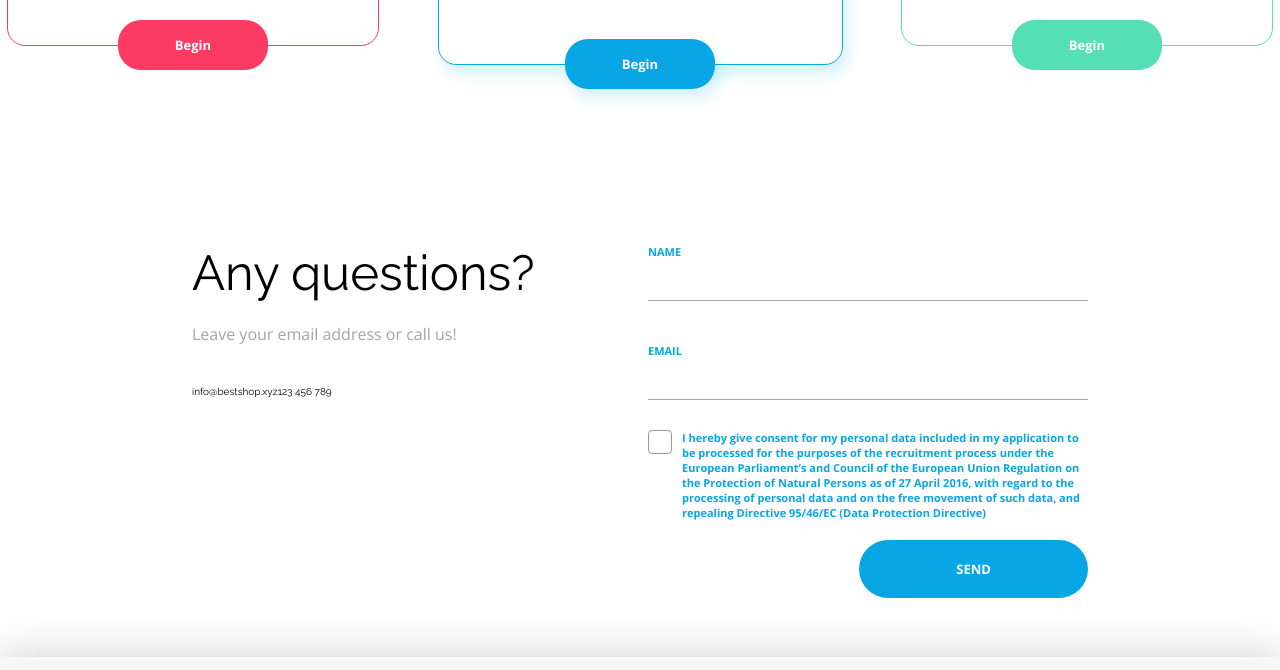
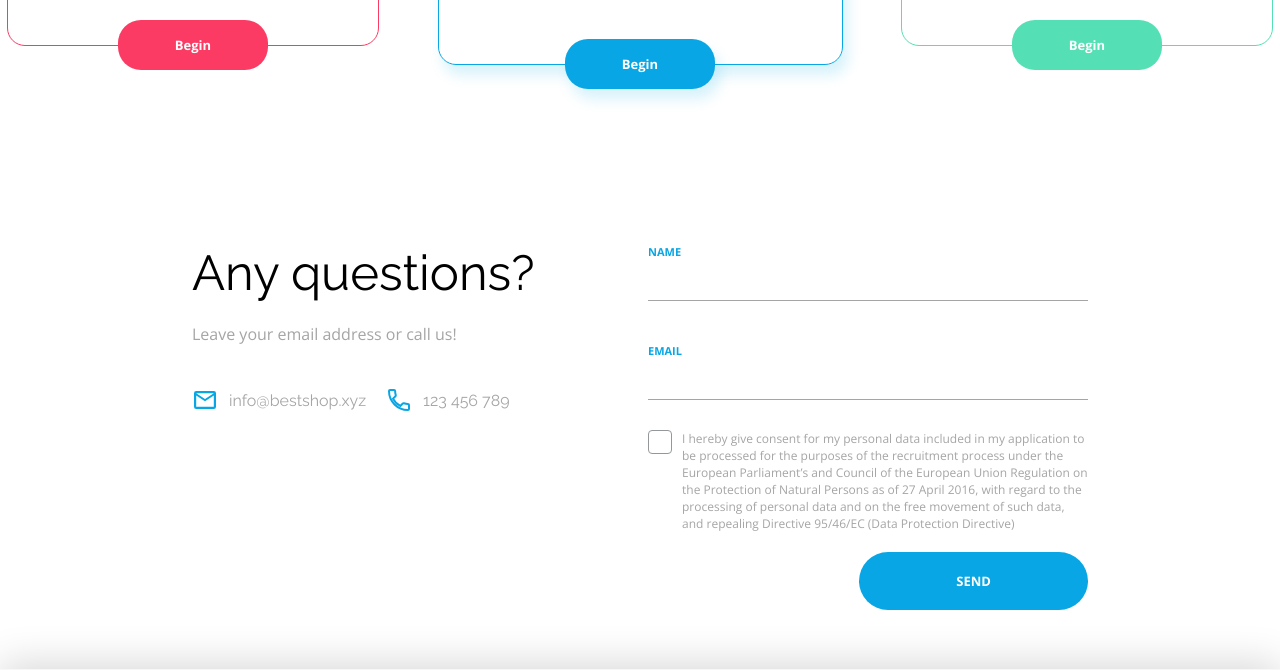
Before and after one commit to kamildomagalski/CL_Workshop_2, a plain HTML site: page index.html in a window 1280 px wide. Shown: the part 3482-4152 px from the top of the page. Drawn offline with nearby package versions, Linux system fonts and the light colour scheme.

Commit message:
smaller check icon, add icons co mail section

```diff
--- a/css/style.css
+++ b/css/style.css
@@ -556,10 +556,19 @@ header {
 .mail-tel {
     display: flex;
     flex-direction: row;
+    align-items: center;
+}
+.mail-tel img{
+    margin-right: 10px;
 
 }
-
-/* .email::before */
+.mail-tel p{
+    font-family: var(--font-secondarysecondary);
+    font-size: 1.6rem;
+    line-height: 2.2rem;
+    color: var(--color-grey);
+    margin-right: 20px;
+}
 
 .forms {
     display: flex;
@@ -574,6 +583,12 @@ label {
     font-weight: 700;
     color: var(--color-primary);
     text-align: left;
+}
+.agreement p{
+    font-size: 1.2rem;
+    line-height: 1.7rem;
+    color: var(--color-grey);
+    font-weight: 400;
 }
 
 input[type="text"],
@@ -636,7 +651,8 @@ input[type="email"]:focus {
 .agreement input:checked+span {
     background-image: url(../assets/Checkmark.svg);
     background-position: center;
-    background-size: cover;
+    background-size: 12px 11px;
+    background-repeat: no-repeat;
 }
 
 .send-btn {
@@ -711,5 +727,4 @@ input[type="email"]:focus {
 
 /* TO DO  */
 /* use ::before instead ov divs in background images */
-/* add icons to questions section  */
 /* make checkbox checked img smaller */
--- a/index.html
+++ b/index.html
@@ -146,8 +146,10 @@
 				<h3>Any questions?</h3>
 				<p>Leave your email address or call us!</p>
 				<div class="mail-tel">
-					<p class="email">info@bestshop.xyz</p>
-					<p class="tel">123 456 789</p>
+					<img src="./assets/Mail Icon.svg" alt="mail_icon">
+					<p>info@bestshop.xyz</p>
+					<img src="./assets/Phone Icon.svg" alt="phone_icon">
+					<p>123 456 789</p>
 				</div>
 			</div>
 			<div class="forms">
@@ -159,9 +161,7 @@
 				</label>
 				<label class="agreement">
 					<input type="checkbox" name="" id="">
-					<span>
-						<!-- <img src="images/check-solid.svg" alt=""> -->
-					</span>
+					<span></span>
 					<p>I hereby give consent for my personal data included in my application to be processed for the purposes of
 						the recruitment process under the European Parliament’s and Council of the European Union Regulation on
 						the Protection of Natural Persons as of 27 April 2016, with regard to the processing of personal data and
```
